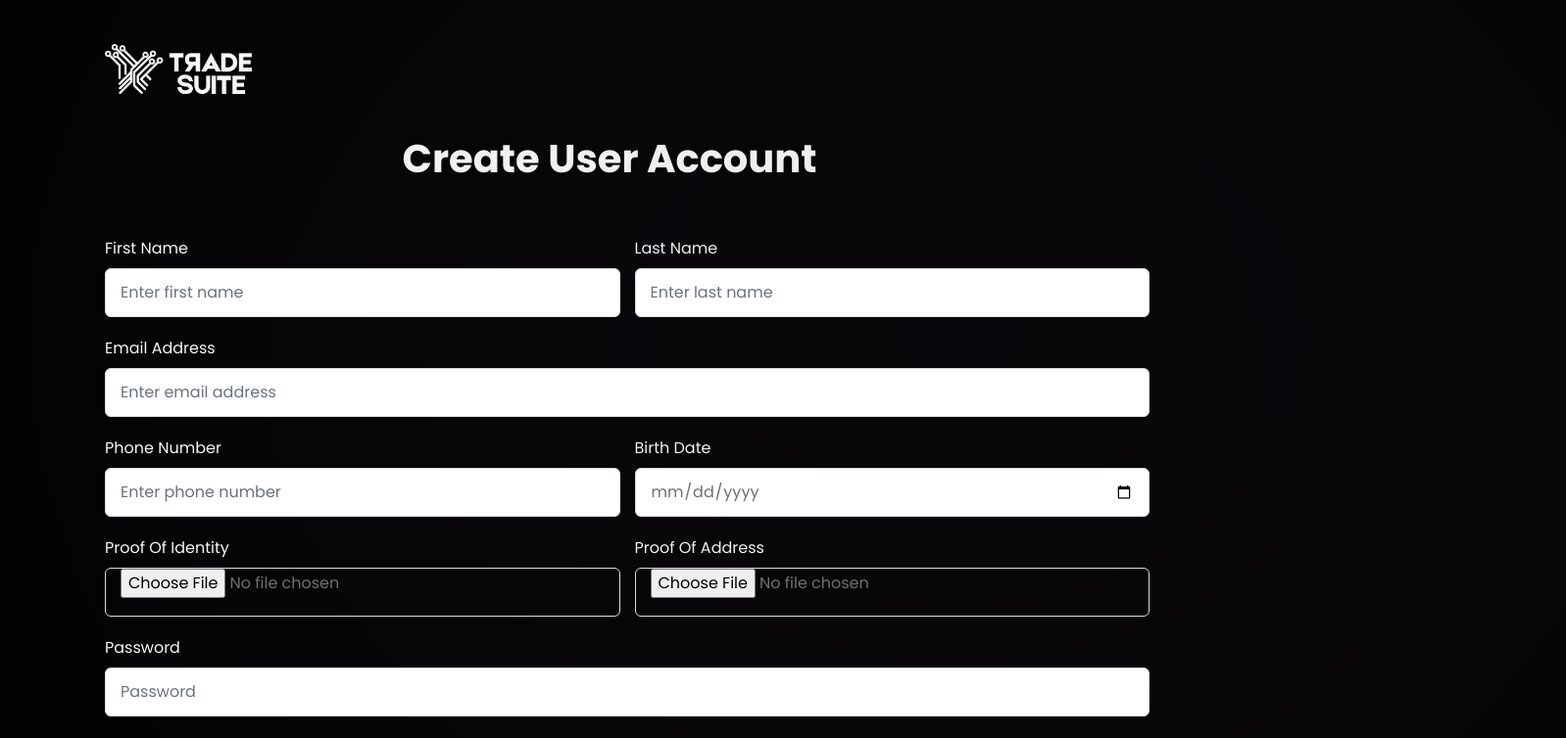
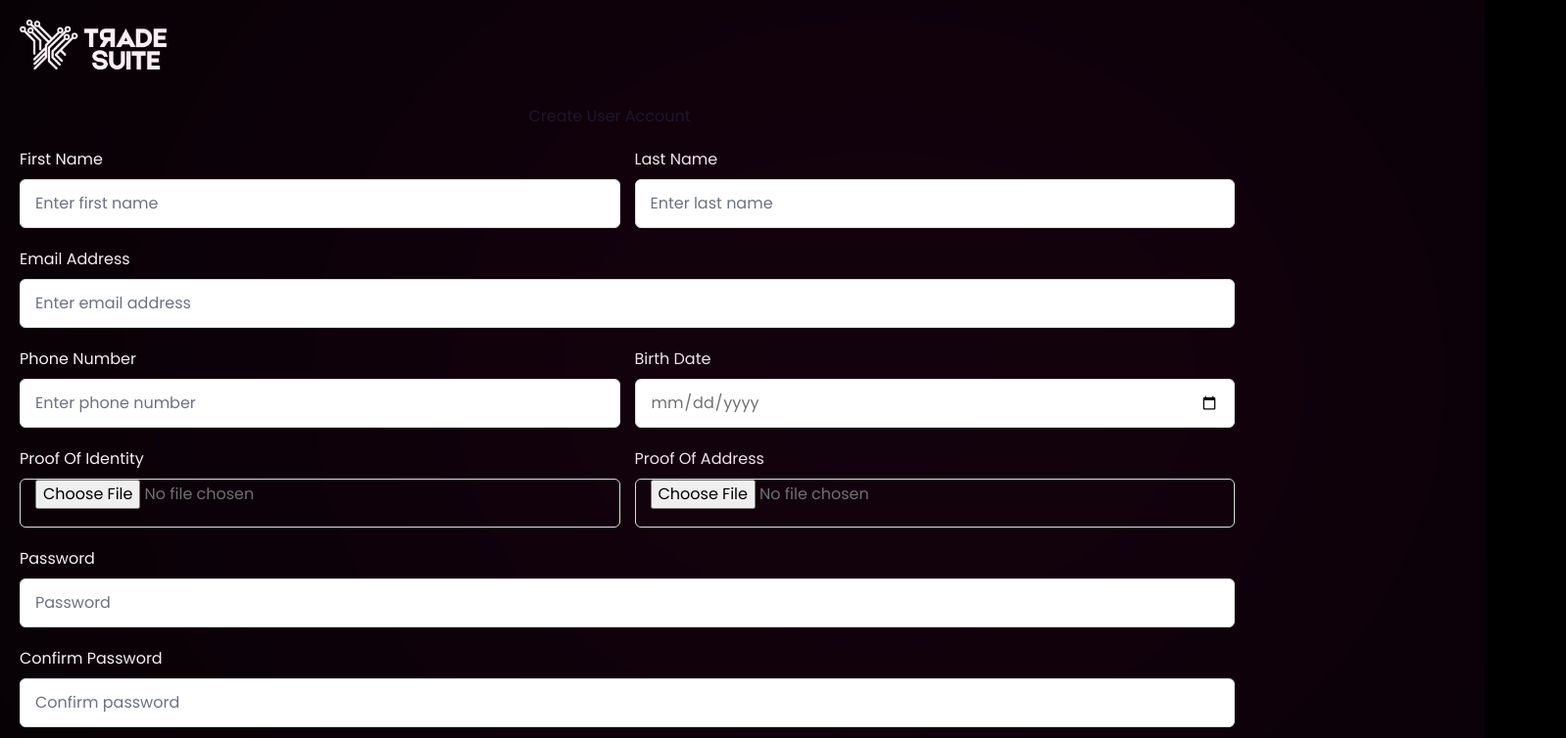
Before and after one commit to Mokhtaar/tradeSuite, a Next.js app: page /Signup/UserSignup in a window 1280 px wide. Shown: the top 754 px of the page at 98% size, 1598 px wide, since content can reach past the window. Built offline with nearby package versions, Linux system fonts and the light colour scheme.

Commit message:
UploadDocuments

```diff
--- a/src/app/Dahboard/layout.js
+++ b/src/app/Dahboard/layout.js
@@ -1,5 +1,6 @@
 import { Inter } from "next/font/google";
 import MyComponent from '../components/Menu';
+import MyHeader from '../components/Header';
 
 const inter = Inter({ subsets: ["latin"] });
 
@@ -11,7 +12,7 @@
 export default function RootLayout({ children }) {
   return (
     <html lang="en">
-   <MyComponent />
+   <MyComponent /> <MyHeader/>
       <body className={inter.className}>{children}</body>
 
     </html>
--- a/src/app/Dahboard/page.js
+++ b/src/app/Dahboard/page.js
@@ -2,11 +2,10 @@
 /* eslint-disable @next/next/no-img-element */
 "use server";
 
-import MyComponent from '../components/Dashboard';
+import MyHeader from '../components/Header';
 
 const Mypage = (props) => {
-  return <MyComponent
-   />;
+
 };
 
 export default Mypage;
--- a/src/app/components/CompanyForm.js
+++ b/src/app/components/CompanyForm.js
@@ -52,10 +52,10 @@
   };
 
   return (
-    <section className="container">
+    <section className="containers">
       <img src="/logo.png" width={150} height={150} />
 
-        <header className="mt-9 mr-9 text-center text-gray-900">Company Registration Form</header>
+        <header>Company Registration Form</header>
 
 
       <div className="overlap">
@@ -75,7 +75,7 @@
             required
           />
           {formik.touched.companyName && formik.errors.companyName ? (
-            <div className=" text-indigo-300">{formik.errors.companyName}</div>
+            <div className=" text-red-400">{formik.errors.companyName}</div>
           ) : null}
         </div>
 
--- a/src/app/components/Dashboard.js
+++ b/src/app/components/Header.js
@@ -25,7 +25,7 @@
   return classes.filter(Boolean).join(' ')
 }
 
-const  MyComponent =() => {
+const  MyHeader =() => {
   const [sidebarOpen, setSidebarOpen] = useState(false)
 
   return (
@@ -135,4 +135,4 @@
     </>
   )
 }
-export default MyComponent
+export default MyHeader
--- a/src/app/components/Menu.js
+++ b/src/app/components/Menu.js
@@ -16,8 +16,8 @@
 // import "../styles/style.css";
 
 const navigation = [
-  { name: 'Dashboard', href: '#', icon: HomeIcon, current: true },
-  { name: 'Upload Document', href: '#', icon: UsersIcon, current: false },
+  { name: 'Dashboard', href: '/Dahboard', icon: HomeIcon, current: true },
+  { name: 'Upload Document', href: '/Dahboard/UploadDocuments', icon: UsersIcon, current: false },
   { name: 'Create new project', href: '#', icon: FolderIcon, current: false },
   { name: 'Document managment', href: '#', icon: CalendarIcon, current: false },
   { name: 'Documents', href: '#', icon: DocumentDuplicateIcon, current: false },
@@ -36,6 +36,7 @@
 
 const  MyComponent =() => {
   const [sidebarOpen, setSidebarOpen] = useState(false)
+
 
   return (
     <>
@@ -190,8 +191,8 @@
             }}
           >
             <div className="flex h-16 shrink-0 items-center">
-              <a href="/Dashboard">
-                <img className="h-12 w-auto" src="./logo.png" alt="Your Company" />
+              <a href="/Dahboard">
+                <img className="h-12 w-auto" src="../logo.png" alt="Your Company" />
               </a>
             </div>
             <nav className="flex flex-1 flex-col">
--- a/src/app/styles/style.css
+++ b/src/app/styles/style.css
@@ -20,9 +20,9 @@
 body .ellipse {
   background: linear-gradient(
     180deg,
-    rgba(140.25, 12.27, 96.74, 0.5) 1.76%,
-    rgba(73.68, 97.25, 112.62, 0.46) 49.27%,
-    rgba(36.35, 16.49, 158.31, 0) 100%
+    rgba(140.25, 12.27, 96.74, 0.5) 100%,
+    rgba(73.68, 97.25, 112.62, 0.46) 19.27%,
+    rgba(36.35, 16.49, 158.31, 0) 10%
   );
   border-radius: 619.5px/386.5px;
   filter: blur(512px);
@@ -33,7 +33,7 @@
   width: 1239px;
 }
 
-.container {
+.containers {
   position: relative;
   width: 90%;
   padding: 25px;
@@ -42,14 +42,14 @@
   box-shadow: 0 0 15px rgba(0, 0, 0, 0.1);
 }
 
-.container header {
+.containers header {
   font-size: 40px;
   color: white;
   font-weight: bold;
   text-align: center;
 
 }
-.container .form {
+.containers .form {
   margin-top: 30px;
 }
 .form .input-box {
--- a/src/app/styles/style2.css
+++ b/src/app/styles/style2.css
@@ -11,6 +11,7 @@
   }
 .side .ellipse {
     background: linear-gradient(
+
       180deg,
       rgba(140.25, 12.27, 96.74, 0.5) 1.76%,
       rgba(73.68, 97.25, 112.62, 0.46) 49.27%,
```
Also changed, not shown: src/app/Dahboard/UploadDocuments/page.js (added, +10 -0 lines).
